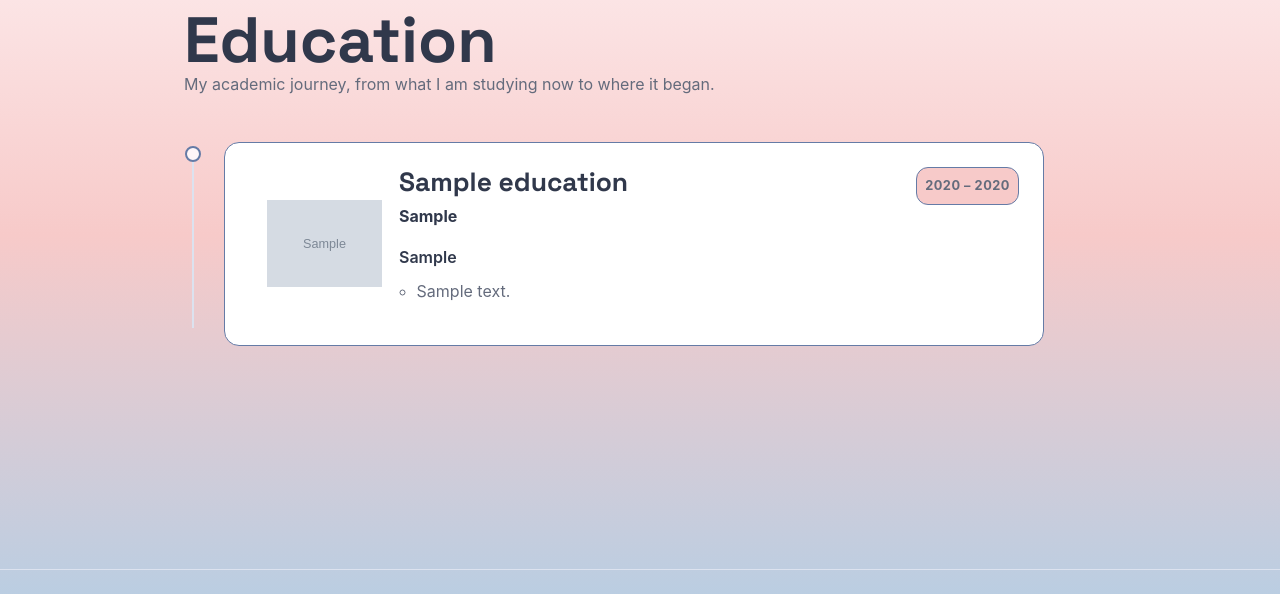
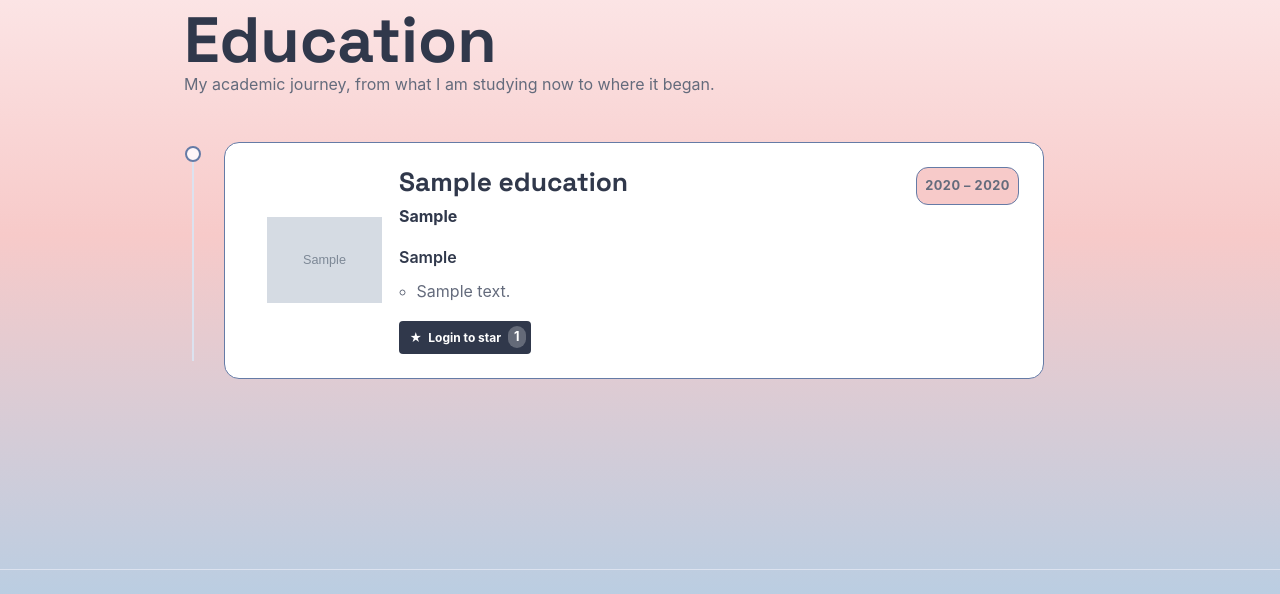
Before and after one commit to eleazarmalau/MyRepository, a Django app: page /education/ in a window 1280 px wide. Shown: the part 169-763 px from the top of the page. Run offline with Django 5.2, Linux system fonts and the light colour scheme; tables that the repository leaves empty hold one stand-in row (values such as "Sample post"); grey boxes marked "Sample" are stand-in pictures.

Commit message:
feat: show education star counts

```diff
--- a/main/views.py
+++ b/main/views.py
@@ -43,7 +43,15 @@ def show_education(request):
             json_response.content.decode("utf-8"),
         )
     educations = [education.object for education in educations]
+    for education in educations:
+        education.star_count = education.starred_by.count()
 
+        education.is_starred = (
+            request.user.is_authenticated
+            and education.starred_by.filter(
+                pk=request.user.pk
+            ).exists()
+        )
     context = {
         "name" : "Isybal Sama Eleazar Malau",
         "education_list" : educations,
--- /dev/null
+++ b/templates/components/education_star.html
@@ -0,0 +1,20 @@
+{% if user.is_authenticated %}
+<form method="post" action="{% url 'main:toggle_education_star' education.id %}" class="star-form">
+    {% csrf_token %}
+    <button type="submit"
+            class="button button-star{% if user in education.starred_by.all %} is-starred{% endif %}"
+            title="{% if education.starred_by.all %}Starred by {{ education.starred_by.all|join:', ' }}{% else %}Be the first to star{% endif %}">
+        <span aria-hidden="true">★</span>
+        {% if user in education.starred_by.all %}Unstar{% else %}Star{% endif %}
+        <span class="star-count">{{ education.starred_by.count }}</span>
+    </button>
+</form>
+{% else %}
+    <a href="{% url 'main:login' %}"
+       class="button button-star"
+       title="Login untuk memberi star">
+        <span aria-hidden="true">★</span>
+        Login to star
+        <span class="star-count">{{ education.star_count }}</span>
+    </a>
+{% endif %}
--- a/templates/education.html
+++ b/templates/education.html
@@ -74,10 +74,13 @@
                             <a href="{% url 'main:update_education' education.id %}"
                                class="button education-update-button">Update</a>
                             {% endif %}
+
                             {% if user.is_superuser %}
                                 {% include "components/education_delete_modal.html" with education=education %}
                             {% endif %}
+                            {% include "components/education_star.html" with education=education %}
                         </div>
+
                         </div>
                     </article>
                 </li>
```
